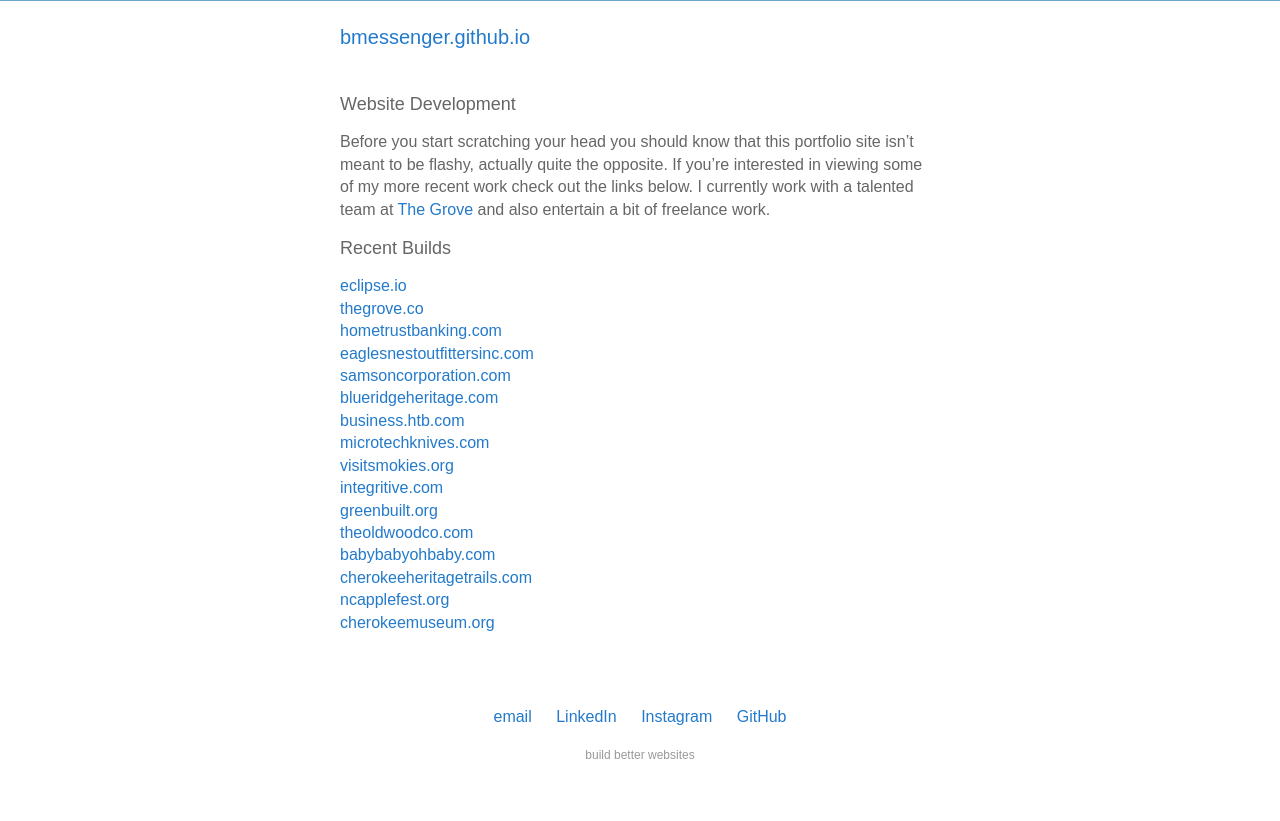
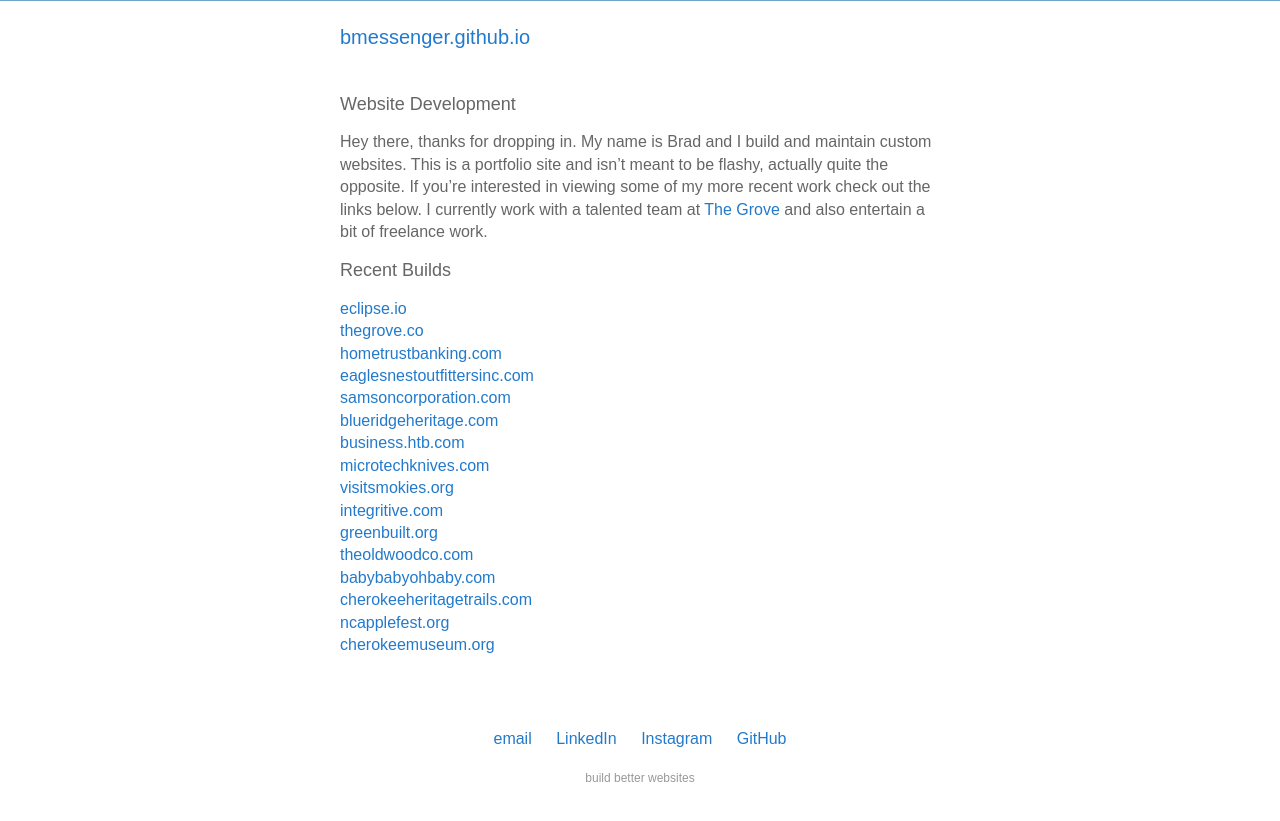
Before and after one commit to bmessenger/bmessenger.github.io, a Jekyll site: the page built from index.md, in a window 1280 px wide. Shown: the top 821 px of the page. Built offline with Jekyll 4.4.1, drawn with Linux system fonts in a browser that asks for light colours; our own code applies the rules of GitHub Pages for plain Markdown files.

Commit message:
verbiage update

```diff
--- a/index.md
+++ b/index.md
@@ -7,7 +7,7 @@ layout: default
 
 ## Website Development
 
-Before you start scratching your head you should know that this portfolio site isn't meant to be flashy, actually quite the opposite.  If you're interested in viewing some of my more recent work check out the links below.  I currently work with a talented team at <a href="https://thegrove.co" target="_blank">The Grove</a> and also entertain a bit of freelance work.
+Hey there, thanks for dropping in.  My name is Brad and I build and maintain custom websites. This is a portfolio site and isn't meant to be flashy, actually quite the opposite.  If you're interested in viewing some of my more recent work check out the links below.  I currently work with a talented team at <a href="https://thegrove.co" target="_blank">The Grove</a> and also entertain a bit of freelance work.
 
 ## Recent Builds
 
```
